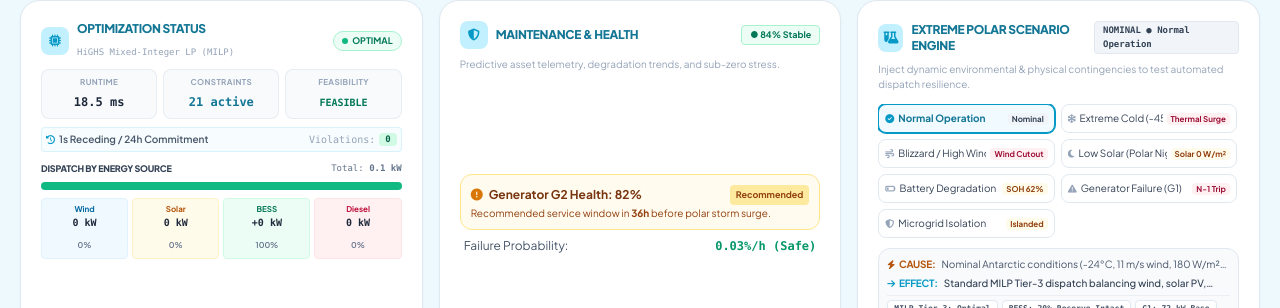
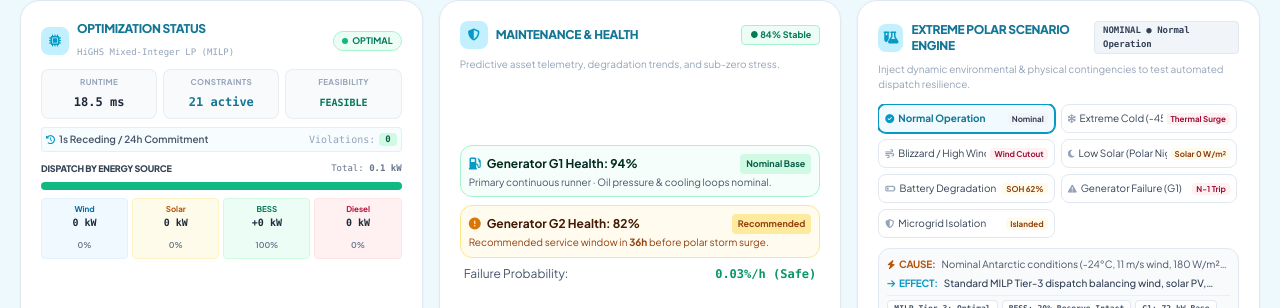
Before and after one commit to yalagandulapraveen7-1304/polar-136, a React (Vite) app in the folder frontend/: page / in a window 1280 px wide. Shown: the part 1418-1726 px from the top of the page. Built offline with nearby package versions, Linux system fonts and the light colour scheme; no server answers.

Commit message:
feat(ui): include Generator G1 health alongside G2 in Maintenance & Health panel and modal

```diff
--- a/frontend/src/components/BottomCards.jsx
+++ b/frontend/src/components/BottomCards.jsx
@@ -106,6 +106,7 @@ export default function BottomCards({
   const totalGenKw = gen1Kw + gen2Kw;
   const fuelBurnRate = t.fuel_burn_rate_lh !== undefined ? t.fuel_burn_rate_lh : (totalGenKw * 0.26);
 
+  const g1Health = h.genset_1_health_pct !== undefined ? h.genset_1_health_pct : 94;
   const g2Health = h.genset_2_health_pct !== undefined ? h.genset_2_health_pct : 82;
   const overallHealth = h.overall_score_pct !== undefined ? h.overall_score_pct : 84;
 
@@ -143,25 +144,66 @@ export default function BottomCards({
                 ● {overallHealth}% Stable
               </span>
             </div>
-            <p className="text-[10px] text-slate-400 mb-2.5">
+            <p className="text-[10px] text-slate-400 mb-2">
               Predictive asset telemetry, degradation trends, and sub-zero stress.
             </p>
           </div>
 
-          {/* Specific Asset Health Notice */}
+          {/* Specific Asset Health Notices: G1 Base & G2 Standby */}
           <div className="my-1 space-y-2">
-            <div className="p-2.5 rounded-xl bg-amber-50/80 border border-amber-200 text-xs">
-              <div className="flex items-center justify-between text-amber-900 font-bold mb-0.5">
+            {/* Generator G1 Health (Base Runner) */}
+            <div className={`p-2 rounded-xl border text-xs ${
+              g1Health <= 0
+                ? 'bg-rose-50/90 border-rose-200 text-rose-950'
+                : g1Health < 80
+                ? 'bg-amber-50/80 border-amber-200 text-amber-950'
+                : 'bg-emerald-50/50 border-emerald-200 text-emerald-950'
+            }`}>
+              <div className="flex items-center justify-between font-bold mb-0.5">
                 <span className="flex items-center gap-1.5">
-                  <i className="fa-solid fa-circle-exclamation text-amber-600"></i>
+                  <i className={`fa-solid ${g1Health <= 0 ? 'fa-triangle-exclamation text-rose-600' : 'fa-gas-pump text-[#0699C6]'}`}></i>
+                  Generator G1 Health: {g1Health}%
+                </span>
+                <span className={`text-[9px] px-1.5 py-0.5 rounded font-bold ${
+                  g1Health <= 0
+                    ? 'bg-rose-200 text-rose-800'
+                    : g1Health < 80
+                    ? 'bg-amber-200 text-amber-800'
+                    : 'bg-emerald-100 text-emerald-800'
+                }`}>
+                  {g1Health <= 0 ? 'Fault / Offline' : g1Health >= 85 ? 'Nominal Base' : 'Service Due'}
+                </span>
+              </div>
+              <p className="text-[10px] text-slate-600 leading-tight">
+                {g1Health <= 0
+                  ? 'G1 mechanical trip detected. Standby G2 auto-synchronized.'
+                  : 'Primary continuous runner · Oil pressure & cooling loops nominal.'}
+              </p>
+            </div>
+
+            {/* Generator G2 Health (Standby / Peaking) */}
+            <div className={`p-2 rounded-xl border text-xs ${
+              g2Health < 85
+                ? 'bg-amber-50/80 border-amber-200 text-amber-950'
+                : 'bg-slate-50 border-slate-200 text-slate-900'
+            }`}>
+              <div className="flex items-center justify-between font-bold mb-0.5">
+                <span className="flex items-center gap-1.5">
+                  <i className={`fa-solid ${g2Health < 85 ? 'fa-circle-exclamation text-amber-600' : 'fa-circle-check text-emerald-600'}`}></i>
                   Generator G2 Health: {g2Health}%
                 </span>
-                <span className="text-[9px] bg-amber-200/80 text-amber-800 px-1.5 py-0.5 rounded font-bold">
-                  Recommended
+                <span className={`text-[9px] px-1.5 py-0.5 rounded font-bold ${
+                  g2Health < 85
+                    ? 'bg-amber-200/80 text-amber-800'
+                    : 'bg-emerald-100 text-emerald-800'
+                }`}>
+                  {g2Health < 85 ? 'Recommended' : 'Standby Ready'}
                 </span>
               </div>
               <p className="text-[10px] text-amber-800 leading-tight">
-                Recommended service window in <strong>36h</strong> before polar storm surge.
+                {g2Health < 85
+                  ? <>Recommended service window in <strong>36h</strong> before polar storm surge.</>
+                  : 'Standby generator synced · Pre-heaters active.'}
               </p>
             </div>
 
--- a/frontend/src/modals/MaintenanceModal.jsx
+++ b/frontend/src/modals/MaintenanceModal.jsx
@@ -9,6 +9,8 @@ export default function MaintenanceModal({ isOpen, onClose, latestData }) {
 
   const h = latestData?.hardware_health || {};
   const healthScore = h.overall_score_pct !== undefined ? h.overall_score_pct : 84;
+  const g1Health = h.genset_1_health_pct !== undefined ? h.genset_1_health_pct : 94;
+  const g2Health = h.genset_2_health_pct !== undefined ? h.genset_2_health_pct : 82;
   const degradationRate = h.degradation_rate_pct_h !== undefined ? h.degradation_rate_pct_h : -0.03;
   const etaWarning = h.eta_warning_hours !== undefined ? h.eta_warning_hours : 724.3;
 
@@ -155,11 +157,26 @@ export default function MaintenanceModal({ isOpen, onClose, latestData }) {
                     <i className="fa-solid fa-gas-pump text-xs text-[#0699C6]"></i>
                     Diesel Genset Units (G1 &amp; G2)
                   </span>
-                  <span className="text-[9px] font-bold text-amber-800 bg-amber-100 px-2 py-0.5 rounded-full">G2 Notice: 82%</span>
+                  <div className="flex items-center gap-1">
+                    <span className={`text-[9px] font-bold px-2 py-0.5 rounded ${g1Health <= 0 ? 'bg-rose-100 text-rose-800' : 'bg-emerald-50 text-emerald-700'}`}>
+                      G1: {g1Health}%
+                    </span>
+                    <span className="text-[9px] font-bold text-amber-800 bg-amber-100 px-2 py-0.5 rounded">
+                      G2: {g2Health}%
+                    </span>
+                  </div>
                 </div>
                 <div className="space-y-1.5 text-xs text-slate-600">
-                  <div className="flex justify-between"><span>Genset 1 (Active):</span> <strong className="text-slate-800">Oil: 4.2 bar · Coolant: 82°C</strong></div>
-                  <div className="flex justify-between"><span>Genset 2 (Standby):</span> <strong className="text-amber-700">Pre-Heater ON · Service in 36h</strong></div>
+                  <div className="flex justify-between">
+                    <span>Genset 1 (Base):</span>
+                    <strong className="text-slate-800">
+                      {g1Health > 0 ? `Oil 4.2 bar · Coolant 82°C (${g1Health}% Nominal)` : 'OFFLINE / MECHANICAL TRIP (0%)'}
+                    </strong>
+                  </div>
+                  <div className="flex justify-between">
+                    <span>Genset 2 (Standby):</span>
+                    <strong className="text-amber-700">Pre-Heater ON · Service in 36h ({g2Health}%)</strong>
+                  </div>
                   <div className="flex justify-between"><span>Anti-Wet-Stacking:</span> <strong className="text-emerald-600">60-Min Clamping Enforced</strong></div>
                 </div>
               </div>
```
Also changed, not shown: 3 other files (tests, documents, lock files or other folders).
